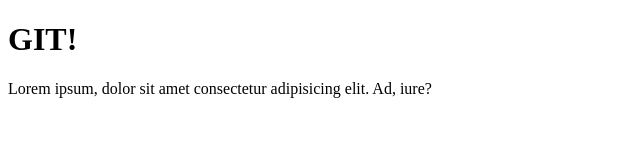
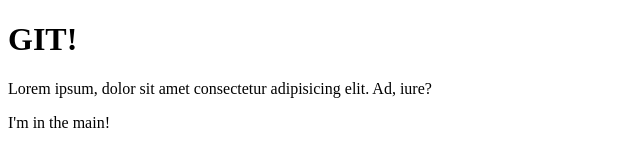
Before and after one commit to ChavaLeah/project, a plain HTML site: page index.html in a window 1280 px wide. Shown: the whole page, without its empty margins (0-640 px from the left). Drawn offline with Linux system fonts and the light colour scheme.

Commit message:
Update index.html

```diff
--- a/index.html
+++ b/index.html
@@ -10,5 +10,6 @@
     <p>
       Lorem ipsum, dolor sit amet consectetur adipisicing elit. Ad, iure?
     </p>
+    <div>I'm in the main!</div>
 </body>
 </html>
```
